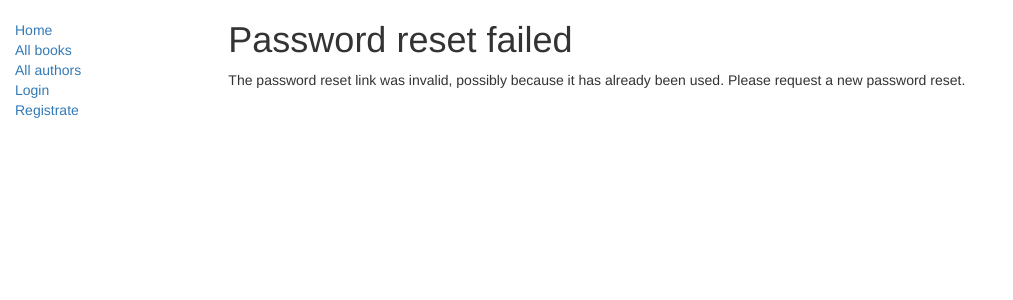
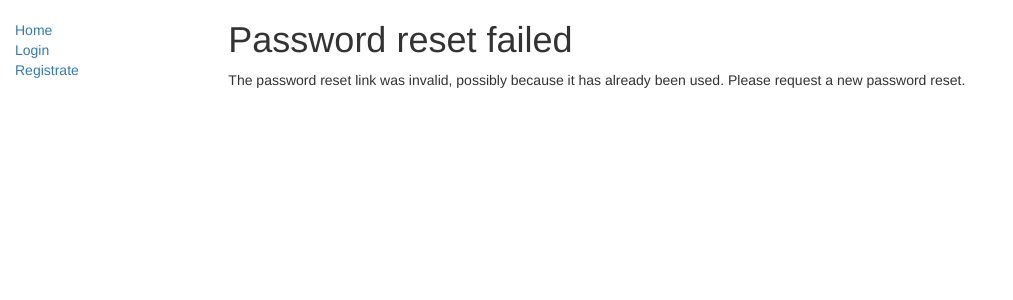
Before and after one commit to igudesman/digital-library, a Django app: page /accounts/reset/1/1/ in a window 1280 px wide. Shown: the top 300 px of the page, without its empty margins (0-1013 px from the left). Run offline with Django 3.2, Linux system fonts and the light colour scheme; some libraries are stand-ins or nearby versions.

Commit message:
Update base_generic.html

```diff
--- a/core/templates/base_generic.html
+++ b/core/templates/base_generic.html
@@ -23,8 +23,6 @@
             {% block sidebar %}
             <ul class="sidebar-nav">
                 <li><a href="">Home</a></li>
-                <li><a href="">All books</a></li>
-                <li><a href="">All authors</a></li>
                 {% if user.is_authenticated %}
                     <li>User: {{ user.get_username }}</li>
                     <li><a href="{% url 'logout'%}?next={{request.path}}">Logout</a></li>
```
